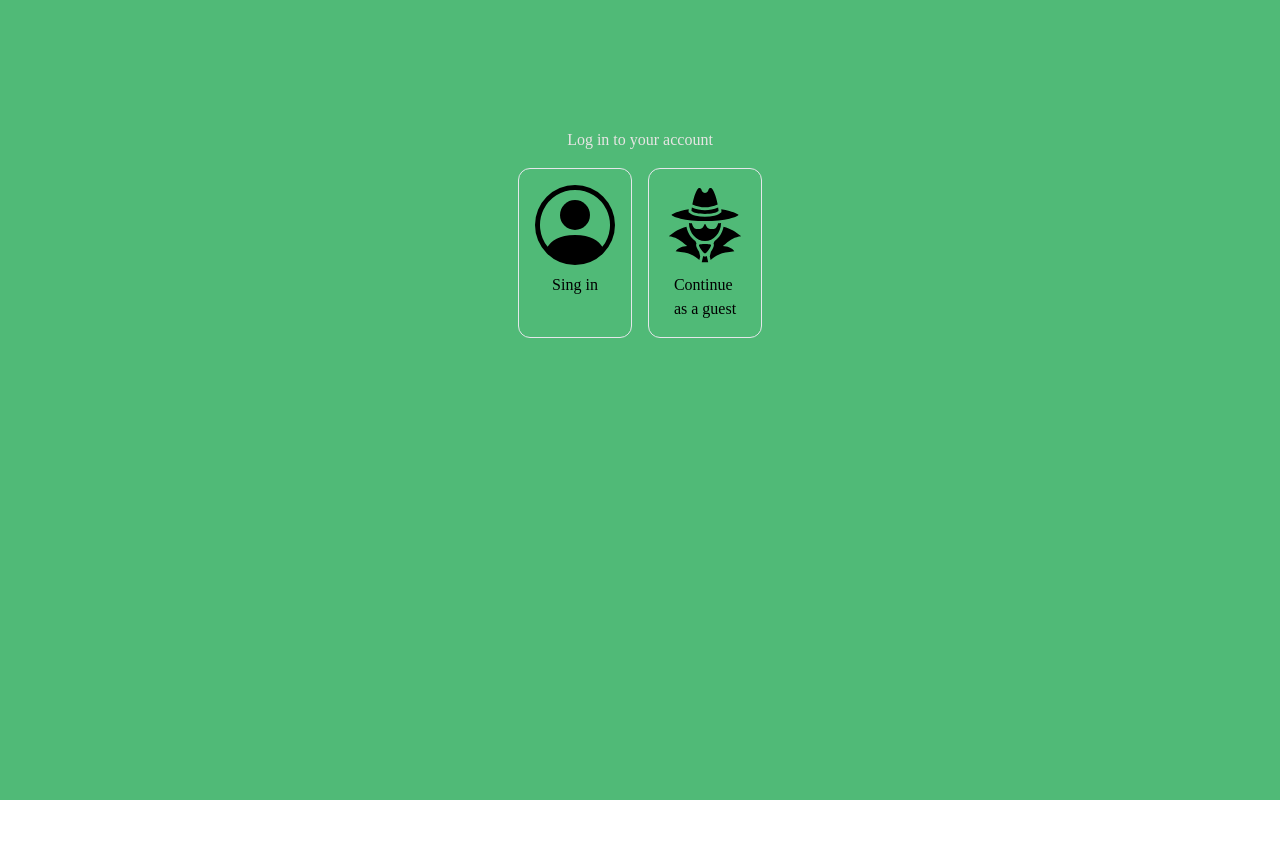
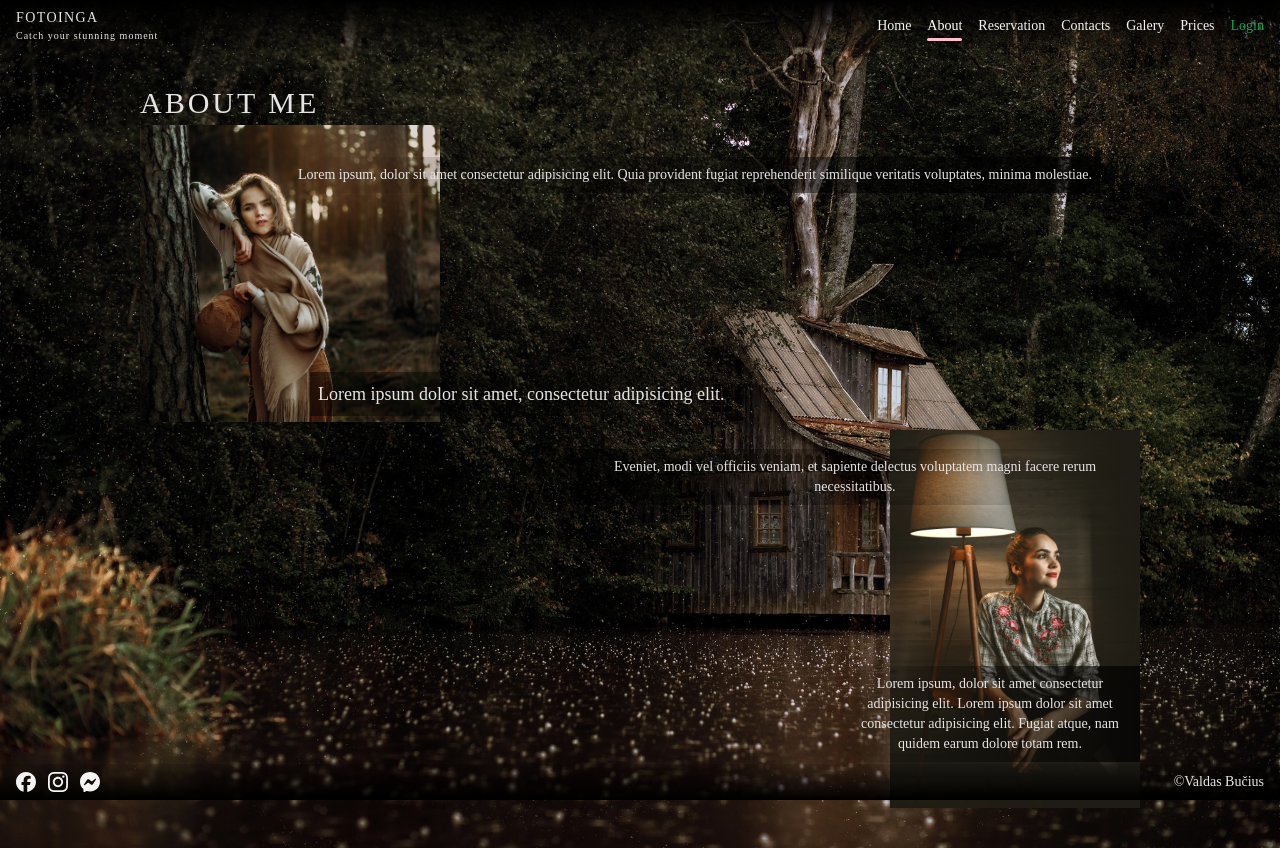
Before and after one commit to ValdasBucius/FotoInga, a React (Vite) app: page /about in a window 1280 px wide. Before the commit this address led to /login. Before the commit the page ends 800 px from the top, so only its background shows below. Built offline with nearby package versions, Linux system fonts and the light colour scheme; a web font is replaced by a local one.

Commit message:
Optional authentification

```diff
--- a/src/App.jsx
+++ b/src/App.jsx
@@ -14,6 +14,7 @@ import { createContext, useState } from "react";
 import ScrollToTop from "./features/reservations/ScrollToTop";
 import Login from "./pages/Login";
 import ProtectedRoute from "./ui/ProtectedRoute";
+import PrivateRoutes from "./authentification/PrivateRoutes";
 
 const queryClient = new QueryClient({
   defaultOptions: {
@@ -42,15 +43,11 @@ function App() {
         <BrowserRouter>
           <ScrollToTop />
           <Routes>
-            <Route path="/login" element={<Login />} />
+            <Route element={<PrivateRoutes />}>
+              <Route path="/login" element={<Login />} />
+            </Route>
 
-            <Route
-              element={
-                <ProtectedRoute>
-                  <AppLayout />
-                </ProtectedRoute>
-              }
-            >
+            <Route element={<AppLayout />}>
               <Route index element={<Navigate replace to="home" />} />
               <Route path="home" element={<Home />} />
               <Route path="about" element={<About />} />
--- a/src/authentification/Logout.jsx
+++ b/src/authentification/Logout.jsx
@@ -1,17 +1,29 @@
 import { MdLogout } from "react-icons/md";
 import { useLogout } from "./useLogout";
 import { ClockLoader } from "react-spinners";
+import { useUser } from "./useUser";
+import { useNavigate } from "react-router-dom";
 
 function Logout() {
-  const { logout, isLoading } = useLogout();
+  const { isAuthenticated, isLoading } = useUser();
+  const { logout } = useLogout();
+  const navigate = useNavigate();
 
-  return (
+  return isAuthenticated ? (
     <button disabled={isLoading} onClick={logout}>
-      {!isLoading ? (
-        <MdLogout className="text-stone-200 duration-300 hover:text-pink-400/75" />
+      {isLoading ? (
+        <ClockLoader size="2" />
       ) : (
-        <ClockLoader color="#36d7b7" loading size={50} speedMultiplier={1} />
+        <MdLogout className="text-green-600 duration-300 hover:text-red-600" />
       )}
+    </button>
+  ) : (
+    <button
+      disabled={isLoading}
+      onClick={() => navigate("/login")}
+      className="text-[14px] text-green-600 duration-300 hover:text-green-200"
+    >
+      {isLoading ? <ClockLoader size="2" /> : "Login"}
     </button>
   );
 }
--- /dev/null
+++ b/src/authentification/PrivateRoutes.jsx
@@ -0,0 +1,9 @@
+import { Navigate, Outlet } from "react-router-dom";
+import { useUser } from "./useUser";
+
+function PrivateRoutes() {
+  const { isAuthenticated } = useUser();
+  return isAuthenticated ? <Navigate to="/home" /> : <Outlet />;
+}
+
+export default PrivateRoutes;
--- a/src/authentification/useLogout.js
+++ b/src/authentification/useLogout.js
@@ -3,14 +3,14 @@ import { logout as logoutApi } from "../services/apiAuth";
 import { useNavigate } from "react-router-dom";
 
 export function useLogout() {
-  const navigate = useNavigate();
+  // const navigate = useNavigate();
   const queryClient = useQueryClient();
 
   const { mutate: logout, isLoading } = useMutation({
     mutationFn: logoutApi,
     onSuccess: () => {
       queryClient.removeQueries();
-      navigate("login", { replace: true });
+      // navigate("login", { replace: true });
     },
   });
   return { logout, isLoading };
--- a/src/pages/Login.jsx
+++ b/src/pages/Login.jsx
@@ -2,19 +2,25 @@ import { useState } from "react";
 import Container from "../ui/Container";
 import LoginForm from "../ui/LoginForm";
 import GuestOrLogin from "../ui/GuestOrLogin";
+import { useUser } from "../authentification/useUser";
+import Loader from "../ui/Loader";
 
 function Login() {
-  const [guest, setGuest] = useState(false);
   const [login, setLogin] = useState(false);
+  const { isAuthenticated, isLoading } = useUser();
 
   return (
     <div className="relative min-h-dvh min-w-full bg-green-600/75 bg-cover bg-center bg-no-repeat">
       <Container>
-        <div className="flex flex-col items-center gap-4 py-32">
-          <h2 className="text-stone-200">Log in to your account</h2>
-          <GuestOrLogin setGuest={setGuest} setLogin={setLogin} />
-          {login && <LoginForm />}
-        </div>
+        {isAuthenticated || isLoading ? (
+          <Loader />
+        ) : (
+          <div className="flex flex-col items-center gap-4 py-32">
+            <h2 className="text-stone-200">Log in to your account</h2>
+            <GuestOrLogin setLogin={setLogin} />
+            {login && <LoginForm />}
+          </div>
+        )}
       </Container>
     </div>
   );
--- a/src/ui/GuestOrLogin.jsx
+++ b/src/ui/GuestOrLogin.jsx
@@ -1,8 +1,11 @@
 import { GiSpy } from "react-icons/gi";
 import { BsPersonCircle } from "react-icons/bs";
 import { useState } from "react";
+import { useNavigate } from "react-router-dom";
+import { useUser } from "../authentification/useUser";
 
-function GuestOrLogin({ setGuest, setLogin }) {
+function GuestOrLogin({ setLogin }) {
+  const navigate = useNavigate();
   return (
     <div className="flex gap-4 ">
       <div
@@ -13,7 +16,7 @@ function GuestOrLogin({ setGuest, setLogin }) {
         Sing in
       </div>
       <div
-        onClick={() => setGuest(true)}
+        onClick={() => navigate("/home")}
         className="flex flex-col items-center gap-2 rounded-xl border p-4 duration-300 hover:bg-green-200"
       >
         <GiSpy size="5rem" />
--- a/src/ui/Meeting.jsx
+++ b/src/ui/Meeting.jsx
@@ -12,7 +12,7 @@ import deleteIcon from "../data/Icons/delete.svg";
 function Meeting({ meeting, onEditAppointment, onSetEdit, onEdit, onCreate }) {
   const { id, name, date, location, start, end, price, fuel, note } = meeting;
 
-  const [expandMeeting, setExpandMeeting] = useState(false);
+  const [showMeeting, setShowMeeting] = useState(false);
   const { deleteReservation, isDeleting } = useDeleteReservation();
 
   function handleEdit(meeting) {
@@ -23,13 +23,9 @@ function Meeting({ meeting, onEditAppointment, onSetEdit, onEdit, onCreate }) {
 
   return (
     <li className="items-between mb-1 flex flex-col rounded-lg border border-black bg-black/50 p-2 capitalize duration-500 hover:bg-black/75">
-      {expandMeeting && (
+      {showMeeting ? (
         <>
-          <button
-            onClick={() => {
-              setExpandMeeting(false);
-            }}
-          >
+          <button onClick={() => setShowMeeting(false)}>
             <div className="flex flex-col">
               <div>
                 <div className="flex flex-col items-center">
@@ -112,13 +108,10 @@ function Meeting({ meeting, onEditAppointment, onSetEdit, onEdit, onCreate }) {
             </div>
           )}
         </>
-      )}
-
+      ) : (
         <button
           className="flex flex-col items-center gap-1"
-        onClick={() => {
-          setExpandMeeting(true);
-        }}
+          onClick={() => setShowMeeting(true)}
         >
           <div>
             <img src={calendarIcon} alt="calendar icon" />
@@ -130,6 +123,7 @@ function Meeting({ meeting, onEditAppointment, onSetEdit, onEdit, onCreate }) {
           </p>
           <p className="text-xl text-green-600">{name}</p>
         </button>
+      )}
     </li>
   );
 }
```
Lines whose indentation alone changed are shown as unchanged.
